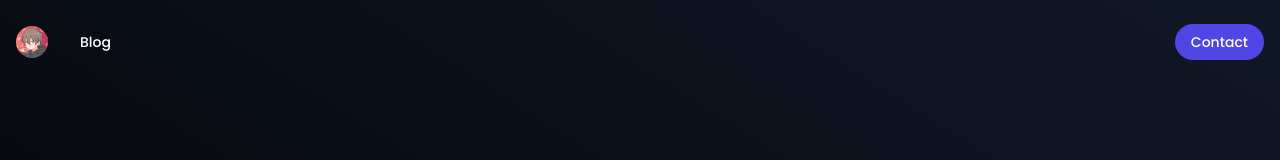
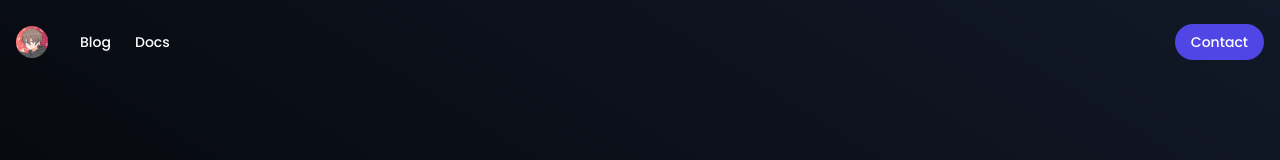
Before and after one commit to Cubxity/cubxity.dev, a Next.js app: page /contact in a window 1280 px wide. Shown: the top 160 px of the page. Built offline with nearby package versions, Linux system fonts and the light colour scheme.

Commit message:
feat: added docs to navigation

```diff
--- a/components/input/Link.tsx
+++ b/components/input/Link.tsx
@@ -4,16 +4,19 @@ import React from "react";
 
 export interface LinkProps {
   href: string;
+  target?: string;
   className?: string;
   children: string;
 }
 
 export default function Link(props: LinkProps) {
-  const { href, className, children } = props;
+  const { href, target, className, children } = props;
 
   return (
     <NextLink href={href} passHref>
       <a
+        rel="noreferrer"
+        target={target}
         className={clsx(
           "text-sm font-medium text-white transition-colors hover:text-indigo-400",
           className
--- a/components/layout/Navigation.tsx
+++ b/components/layout/Navigation.tsx
@@ -29,9 +29,9 @@ export default function Navigation() {
       <noscript>
         <div className="absolute top-0 bottom-0 left-0 right-0 -z-10 bg-background shadow-2xl" />
       </noscript>
-      <div className="container mx-auto flex flex-row items-center gap-8">
+      <div className="container mx-auto flex flex-row items-center gap-6">
         <NextLink href="/" passHref>
-          <a className="block overflow-clip rounded-full leading-[0]">
+          <a className="mr-2 block overflow-clip rounded-full leading-[0]">
             <Image
               src={Avatar}
               width={32}
@@ -43,6 +43,9 @@ export default function Navigation() {
           </a>
         </NextLink>
         <Link href="/blog">Blog</Link>
+        <Link href="https://docs.cubxity.dev" target="_blank">
+          Docs
+        </Link>
         <div className="grow" />
         <NextLink href="/contact" passHref>
           <a
```
